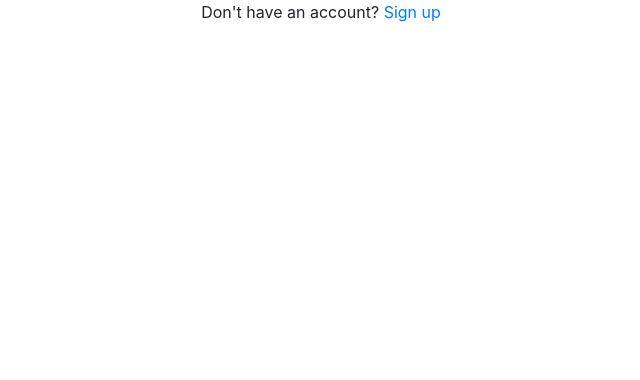
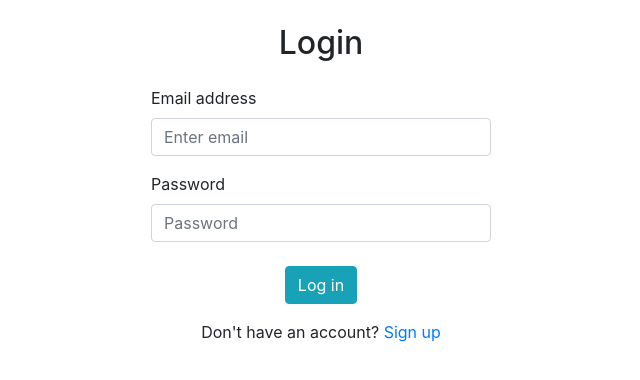
Before and after one commit to timlaurijs/waste-nothing-front, a React (Create React App) app: page /logIn in a window 1280 px wide. Shown: the top 380 px of the page, without its empty margins (319-959 px from the left). Built offline with nearby package versions, Linux system fonts and the light colour scheme.

Commit message:
create input form in login and sign up page

```diff
--- a/package.json
+++ b/package.json
@@ -11,6 +11,7 @@
     "react": "^17.0.1",
     "react-bootstrap": "^1.4.0",
     "react-dom": "^17.0.1",
+    "react-phone-input-2": "^2.13.8",
     "react-redux": "^7.2.2",
     "react-router-dom": "^5.2.0",
     "react-scripts": "4.0.0",
--- a/src/pages/Home/Home.js
+++ b/src/pages/Home/Home.js
@@ -1,5 +1,12 @@
 import React from "react";
+import { Link } from "react-router-dom";
 
 export default function Home() {
-  return <div>THIS IS HOME</div>;
+  return (
+    <div>
+      THIS IS HOME
+      <br />
+      <Link to="/login">Click here to log in</Link>
+    </div>
+  );
 }
--- /dev/null
+++ b/src/pages/LogIn/LogIn.css
@@ -0,0 +1,3 @@
+.loginForm__control {
+  text-align: left;
+}
--- a/src/pages/LogIn/LogIn.js
+++ b/src/pages/LogIn/LogIn.js
@@ -1,13 +1,72 @@
-import React from "react";
-import { Link } from "react-router-dom";
+import React, { useState, useEffect } from "react";
+import Form from "react-bootstrap/Form";
+import Container from "react-bootstrap/Container";
+import Button from "react-bootstrap/Button";
+
+import "react-phone-input-2/lib/bootstrap.css";
+import { login } from "../../store/user/actions";
+import { selectToken } from "../../store/user/selectors";
+import { useDispatch, useSelector } from "react-redux";
+import { useHistory, Link } from "react-router-dom";
+import { Col } from "react-bootstrap";
+import "./LogIn.css";
 
 export default function LogIn() {
+  const [email, setEmail] = useState("");
+  const [password, setPassword] = useState("");
+  const dispatch = useDispatch();
+  const token = useSelector(selectToken);
+  const history = useHistory();
+
+  useEffect(() => {
+    if (token !== null) {
+      history.push("/");
+    }
+  }, [token, history]);
+
+  function submitForm(event) {
+    event.preventDefault();
+
+    dispatch(login(email, password));
+
+    setEmail("");
+    setPassword("");
+  }
+
   return (
-    <div>
-      Don't have an account?{" "}
-      <Link to="/signUp" style={{ textAlign: "center" }}>
-        Sign up
-      </Link>
-    </div>
+    <Container className="loginPage">
+      <Form as={Col} md={{ span: 4, offset: 4 }} className="loginForm">
+        <h2 className="mt-4 mb-4">Login</h2>
+        <Form.Group className="loginForm__control">
+          <Form.Label lassName="loginForm__label">Email address</Form.Label>
+          <Form.Control
+            value={email}
+            onChange={(event) => setEmail(event.target.value)}
+            type="email"
+            placeholder="Enter email"
+            required
+          />
+        </Form.Group>
+        <Form.Group className="loginForm__control">
+          <Form.Label lassName="loginForm__label">Password</Form.Label>
+          <Form.Control
+            value={password}
+            onChange={(event) => setPassword(event.target.value)}
+            type="password"
+            placeholder="Password"
+            required
+          />
+        </Form.Group>
+        <Form.Group className="mt-4">
+          <Button variant="info" type="submit" onClick={submitForm}>
+            Log in
+          </Button>
+        </Form.Group>
+        Don't have an account?{" "}
+        <Link to="/signup" style={{ textAlign: "center" }}>
+          Sign up
+        </Link>
+      </Form>
+    </Container>
   );
 }
--- a/src/pages/SignUp/SignUp.js
+++ b/src/pages/SignUp/SignUp.js
@@ -1,5 +1,100 @@
-import React from "react";
+import React, { useState, useEffect } from "react";
+import Form from "react-bootstrap/Form";
+import Container from "react-bootstrap/Container";
+import Button from "react-bootstrap/Button";
+import { signUp } from "../../store/user/actions";
+import { selectToken } from "../../store/user/selectors";
+import { useDispatch, useSelector } from "react-redux";
+import { useHistory, Link } from "react-router-dom";
+import { Col } from "react-bootstrap";
+import PhoneInput from "react-phone-input-2";
 
 export default function SignUp() {
-  return <div>This is sign up page</div>;
+  const [firstName, setFirstName] = useState("");
+  const [lastName, setLastName] = useState("");
+  const [email, setEmail] = useState("");
+  const [password, setPassword] = useState("");
+  const [phoneNumber, setPhoneNumber] = useState("");
+  const dispatch = useDispatch();
+  const token = useSelector(selectToken);
+  const history = useHistory();
+  useEffect(() => {
+    if (token !== null) {
+      history.push("/");
+    }
+  }, [token, history]);
+
+  function submitForm(event) {
+    event.preventDefault();
+
+    dispatch(signUp(firstName, lastName, email, password, phoneNumber));
+
+    setFirstName("");
+    setLastName("");
+    setEmail("");
+    setPassword("");
+    setPhoneNumber("");
+  }
+
+  return (
+    <Container>
+      <Form as={Col} md={{ span: 4, offset: 4 }} className="loginForm">
+        <h2 className="mt-4 mb-4">Signup</h2>
+        <Form.Group className="loginForm__control">
+          <Form.Label className="loginForm__label">First name</Form.Label>
+          <Form.Control
+            value={firstName}
+            onChange={(event) => setFirstName(event.target.value)}
+            type="text"
+            placeholder="Enter first name"
+            required
+          />
+        </Form.Group>
+        <Form.Group className="loginForm__control">
+          <Form.Label lassName="loginForm__label">Last name</Form.Label>
+          <Form.Control
+            value={lastName}
+            onChange={(event) => setLastName(event.target.value)}
+            type="text"
+            placeholder="Enter last name"
+            required
+          />
+        </Form.Group>
+        <Form.Group className="loginForm__control">
+          <Form.Label lassName="loginForm__label">Phone number</Form.Label>
+          <PhoneInput
+            country={"nl"}
+            value={phoneNumber}
+            onChange={(phoneNumber) => setPhoneNumber(phoneNumber)}
+          />
+        </Form.Group>
+        <Form.Group className="loginForm__control">
+          <Form.Label lassName="loginForm__label">Email address</Form.Label>
+          <Form.Control
+            value={email}
+            onChange={(event) => setEmail(event.target.value)}
+            type="email"
+            placeholder="Enter email"
+            required
+          />
+        </Form.Group>
+        <Form.Group className="loginForm__control">
+          <Form.Label lassName="loginForm__label">Password</Form.Label>
+          <Form.Control
+            value={password}
+            onChange={(event) => setPassword(event.target.value)}
+            type="password"
+            placeholder="Password"
+            required
+          />
+        </Form.Group>
+        <Form.Group className="mt-4">
+          <Button variant="info" type="submit" onClick={submitForm}>
+            Sign up
+          </Button>
+        </Form.Group>
+        <Link to="/login">Click here to log in</Link>
+      </Form>
+    </Container>
+  );
 }
--- a/src/store/user/actions.js
+++ b/src/store/user/actions.js
@@ -10,6 +10,7 @@ const loginSuccess = (userWithToken) => {
     payload: userWithToken,
   };
 };
+export const logOut = () => ({ type: LOG_OUT });
 
 export const login = (email, password) => {
   return async (dispatch, getState) => {
```
Also changed, not shown: 1 other file (tests, documents, lock files or other folders).
